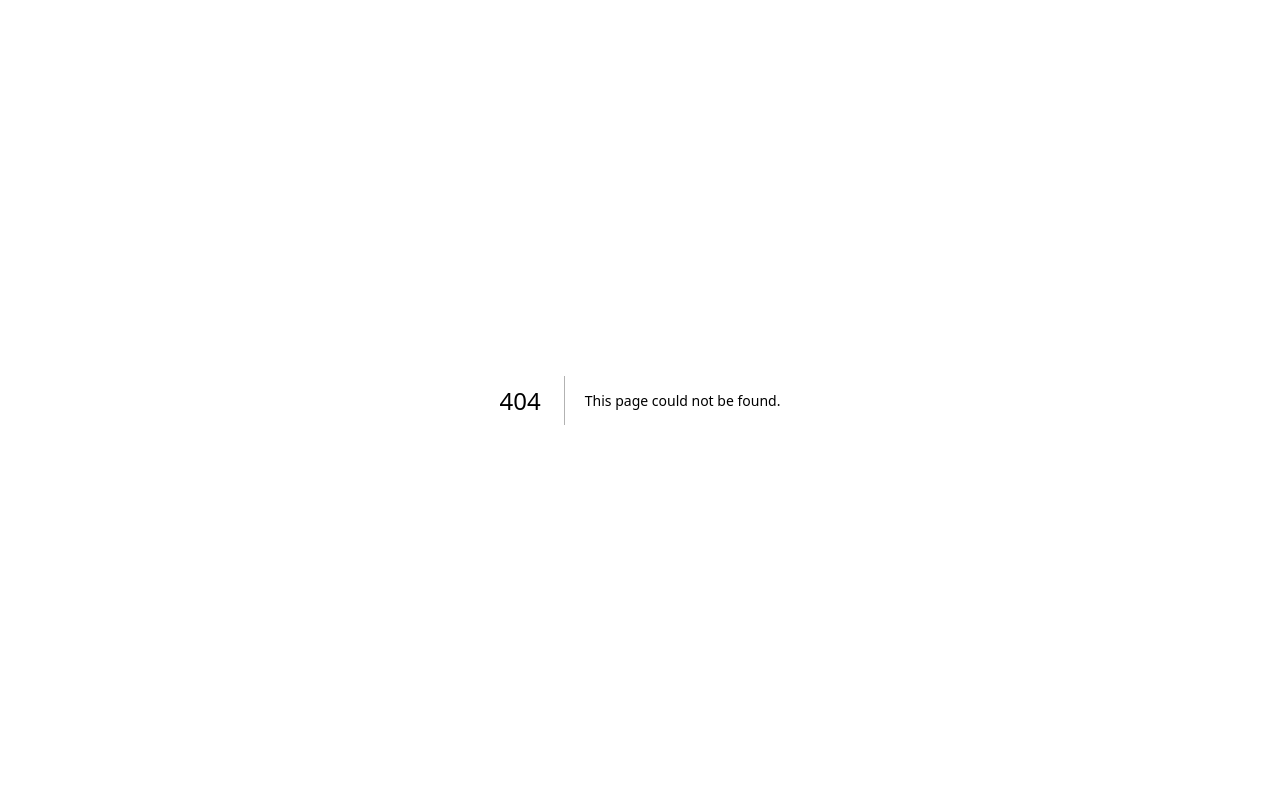
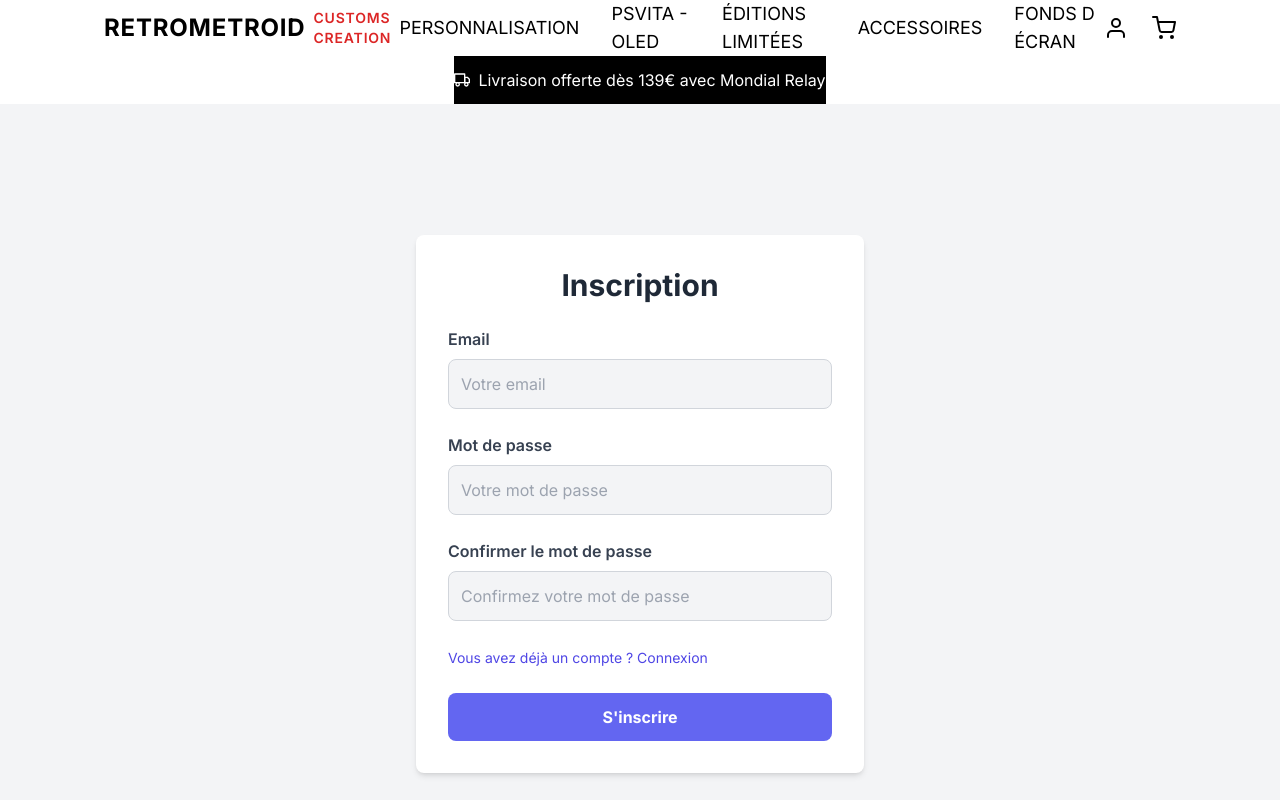
Before and after one commit to massDigit/retrometroidapp.front, a Next.js app: page /register in a window 1280 px wide. Before the commit this address had no page. Shown: the top 800 px of the page. Built offline with nearby package versions, Linux system fonts and the light colour scheme.

Commit message:
login & register

```diff
--- /dev/null
+++ b/app/components/LoginForm.tsx
@@ -0,0 +1,106 @@
+"use client";
+
+import Link from "next/link";
+import React, { useState } from "react";
+import { useRouter } from "next/navigation";
+
+const LoginForm: React.FC = () => {
+  const [email, setEmail] = useState("");
+  const [password, setPassword] = useState("");
+  const [errorMessage, setErrorMessage] = useState("");
+  const [submitting, setSubmitting] = useState(false);
+  const router = useRouter();
+
+  const handleSubmit = async (e: React.FormEvent<HTMLFormElement>) => {
+    e.preventDefault();
+
+    if (!email || !password) {
+      setErrorMessage("Veuillez remplir tous les champs.");
+      return;
+    }
+
+    setSubmitting(true);
+    setErrorMessage("");
+
+    try {
+      //Requête API
+      setTimeout(() => {
+        // Redirection si la connexion réussie
+        router.push("/");
+      }, 1000);
+    } catch (error) {
+      setErrorMessage("Échec de la connexion. Veuillez réessayer.");
+    } finally {
+      setSubmitting(false);
+    }
+  };
+
+  return (
+    <form onSubmit={handleSubmit} className="space-y-6">
+      {errorMessage && (
+        <div className="text-red-500 text-center mb-4">{errorMessage}</div>
+      )}
+
+      <div>
+        <label
+          htmlFor="email"
+          className="block text-gray-700 font-semibold mb-2"
+        >
+          Email
+        </label>
+        <input
+          id="email"
+          type="email"
+          value={email}
+          onChange={(e) => setEmail(e.target.value)}
+          className="w-full p-3 border border-gray-300 rounded-lg bg-gray-100 text-gray-900 placeholder-gray-400 focus:ring-2 focus:ring-indigo-500"
+          placeholder="Votre email"
+          required
+        />
+      </div>
+
+      <div>
+        <label
+          htmlFor="password"
+          className="block text-gray-700 font-semibold mb-2"
+        >
+          Mot de passe
+        </label>
+        <input
+          id="password"
+          type="password"
+          value={password}
+          onChange={(e) => setPassword(e.target.value)}
+          className="w-full p-3 border border-gray-300 rounded-lg bg-gray-100 text-gray-900 placeholder-gray-400 focus:ring-2 focus:ring-indigo-500"
+          placeholder="Votre mot de passe"
+          required
+        />
+      </div>
+
+      <div className="flex justify-between items-center">
+        <Link href="/forgot-password">
+          <span className="text-sm text-indigo-600 hover:underline cursor-pointer">
+            Mot de passe oublié ?
+          </span>
+        </Link>
+        <Link href="/register">
+          <span className="text-sm text-indigo-600 hover:underline cursor-pointer">
+            Créer un compte
+          </span>
+        </Link>
+      </div>
+
+      <button
+        type="submit"
+        disabled={submitting}
+        className={`w-full bg-indigo-500 hover:bg-indigo-600 text-white font-bold py-3 px-4 rounded-lg ${
+          submitting ? "opacity-50 cursor-not-allowed" : ""
+        }`}
+      >
+        {submitting ? "Connexion en cours..." : "Se connecter"}
+      </button>
+    </form>
+  );
+};
+
+export default LoginForm;
--- /dev/null
+++ b/app/components/RegisterForm.tsx
@@ -0,0 +1,138 @@
+"use client";
+
+import React, { useState } from "react";
+import Link from "next/link";
+import { useRouter } from "next/navigation";
+
+const RegisterForm: React.FC = () => {
+  const [formData, setFormData] = useState({
+    email: "",
+    password: "",
+    confirmPassword: "",
+  });
+  const [errorMessage, setErrorMessage] = useState("");
+  const [submitting, setSubmitting] = useState(false);
+  const router = useRouter();
+
+  const handleChange = (e: React.ChangeEvent<HTMLInputElement>) => {
+    const { name, value } = e.target;
+    setFormData((prev) => ({
+      ...prev,
+      [name]: value,
+    }));
+  };
+
+  const handleSubmit = async (e: React.FormEvent<HTMLFormElement>) => {
+    e.preventDefault();
+
+    if (!formData.email || !formData.password || !formData.confirmPassword) {
+      setErrorMessage("Veuillez remplir tous les champs.");
+      return;
+    }
+
+    if (formData.password !== formData.confirmPassword) {
+      setErrorMessage("Les mots de passe ne correspondent pas.");
+      return;
+    }
+
+    setSubmitting(true);
+    setErrorMessage("");
+
+    try {
+      // Requête API
+      setTimeout(() => {
+        // Redirection si inscription réussie
+        router.push("/");
+      }, 1000);
+    } catch (error) {
+      setErrorMessage("Échec de l'inscription. Veuillez réessayer.");
+    } finally {
+      setSubmitting(false);
+    }
+  };
+
+  return (
+    <form onSubmit={handleSubmit} className="space-y-6">
+      {errorMessage && (
+        <div className="text-red-500 text-center mb-4">{errorMessage}</div>
+      )}
+
+      <div>
+        <label
+          htmlFor="email"
+          className="block text-gray-700 font-semibold mb-2"
+        >
+          Email
+        </label>
+        <input
+          id="email"
+          name="email"
+          type="email"
+          value={formData.email}
+          onChange={handleChange}
+          className="w-full p-3 border border-gray-300 rounded-lg bg-gray-100 text-gray-900 placeholder-gray-400 focus:ring-2 focus:ring-indigo-500"
+          placeholder="Votre email"
+          required
+        />
+      </div>
+
+      <div>
+        <label
+          htmlFor="password"
+          className="block text-gray-700 font-semibold mb-2"
+        >
+          Mot de passe
+        </label>
+        <input
+          id="password"
+          name="password"
+          type="password"
+          value={formData.password}
+          onChange={handleChange}
+          className="w-full p-3 border border-gray-300 rounded-lg bg-gray-100 text-gray-900 placeholder-gray-400 focus:ring-2 focus:ring-indigo-500"
+          placeholder="Votre mot de passe"
+          required
+        />
+      </div>
+
+      <div>
+        <label
+          htmlFor="confirmPassword"
+          className="block text-gray-700 font-semibold mb-2"
+        >
+          Confirmer le mot de passe
+        </label>
+        <input
+          id="confirmPassword"
+          name="confirmPassword"
+          type="password"
+          value={formData.confirmPassword}
+          onChange={handleChange}
+          className="w-full p-3 border border-gray-300 rounded-lg bg-gray-100 text-gray-900 placeholder-gray-400 focus:ring-2 focus:ring-indigo-500"
+          placeholder="Confirmez votre mot de passe"
+          required
+        />
+      </div>
+
+      <div className="flex justify-between items-center">
+        <Link href="/login">
+          <span className="text-sm text-indigo-600 hover:underline cursor-pointer">
+            Vous avez déjà un compte ? Connexion
+          </span>
+        </Link>
+      </div>
+
+      <button
+        type="submit"
+        disabled={submitting}
+        className={`w-full bg-indigo-500 hover:bg-indigo-600 text-white font-bold py-3 px-4 rounded-lg ${
+          submitting ? "opacity-50 cursor-not-allowed" : ""
+        }`}
+      >
+        {submitting ? "Inscription en cours..." : "S'inscrire"}
+      </button>
+    </form>
+  );
+};
+
+export default RegisterForm;
--- a/app/login/page.tsx
+++ b/app/login/page.tsx
@@ -1,14 +1,25 @@
+"use client";
+
+import React from "react";
+import LoginForm from "@/app/components/LoginForm";
 import Header from "../components/Header";
 
-const Login = () => {
+const LoginPage: React.FC = () => {
   return (
     <div>
       <div>
         <Header />
       </div>
-      <p>Login</p>
+      <div className="min-h-screen flex items-center justify-center bg-gray-100">
+        <div className="w-full max-w-md bg-white p-8 rounded-lg shadow-md">
+          <h1 className="text-3xl font-bold text-center text-gray-800 mb-6">
+            Connexion
+          </h1>
+          <LoginForm />
+        </div>
+      </div>
     </div>
   );
 };
 
-export default Login;
+export default LoginPage;
--- /dev/null
+++ b/app/register/page.tsx
@@ -0,0 +1,23 @@
+'use client';
+
+import React from 'react';
+import Header from '../components/Header';
+import RegisterForm from '@/app/components/RegisterForm';
+
+const RegisterPage: React.FC = () => {
+  return (
+    <div>
+        <div>
+            <Header/>
+        </div>
+    <div className="min-h-screen flex items-center justify-center bg-gray-100">
+      <div className="w-full max-w-md bg-white p-8 rounded-lg shadow-md">
+        <h1 className="text-3xl font-bold text-center text-gray-800 mb-6">Inscription</h1>
+        <RegisterForm />
+      </div>
+    </div>
+    </div>
+  );
+};
+
+export default RegisterPage;
```
